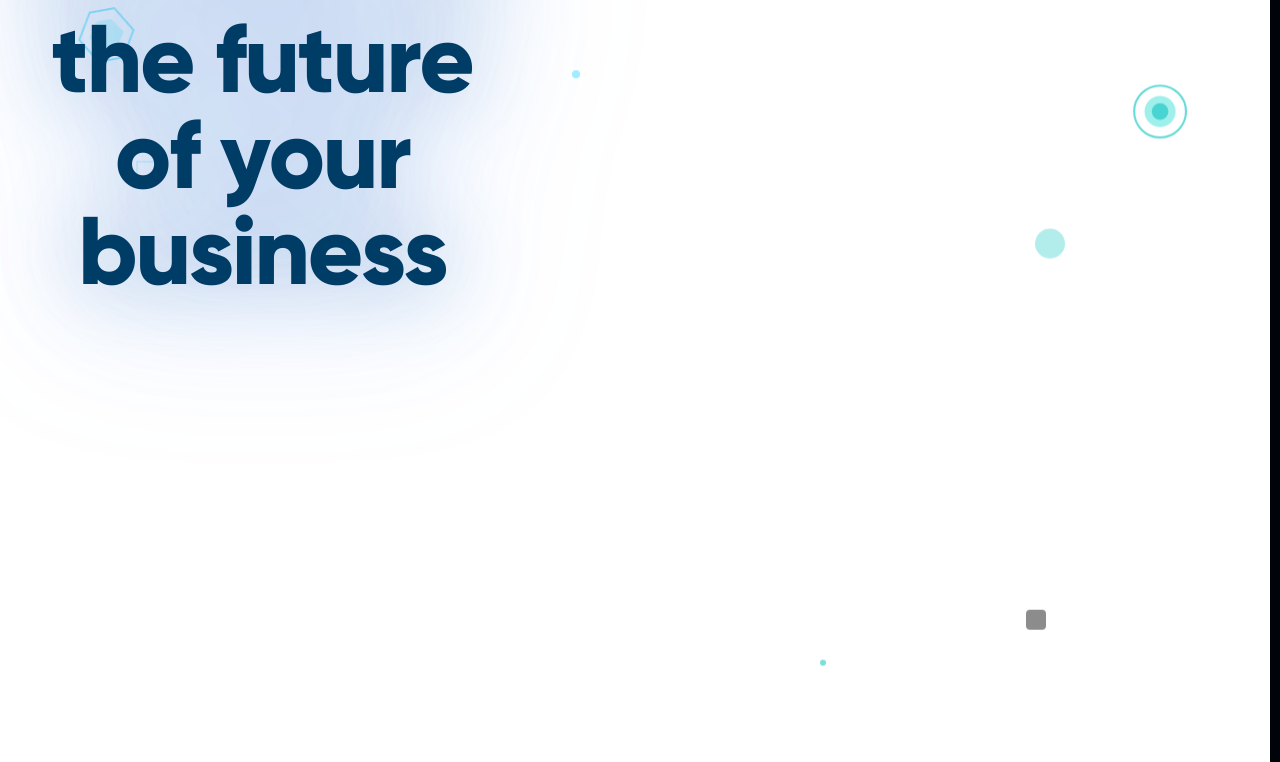
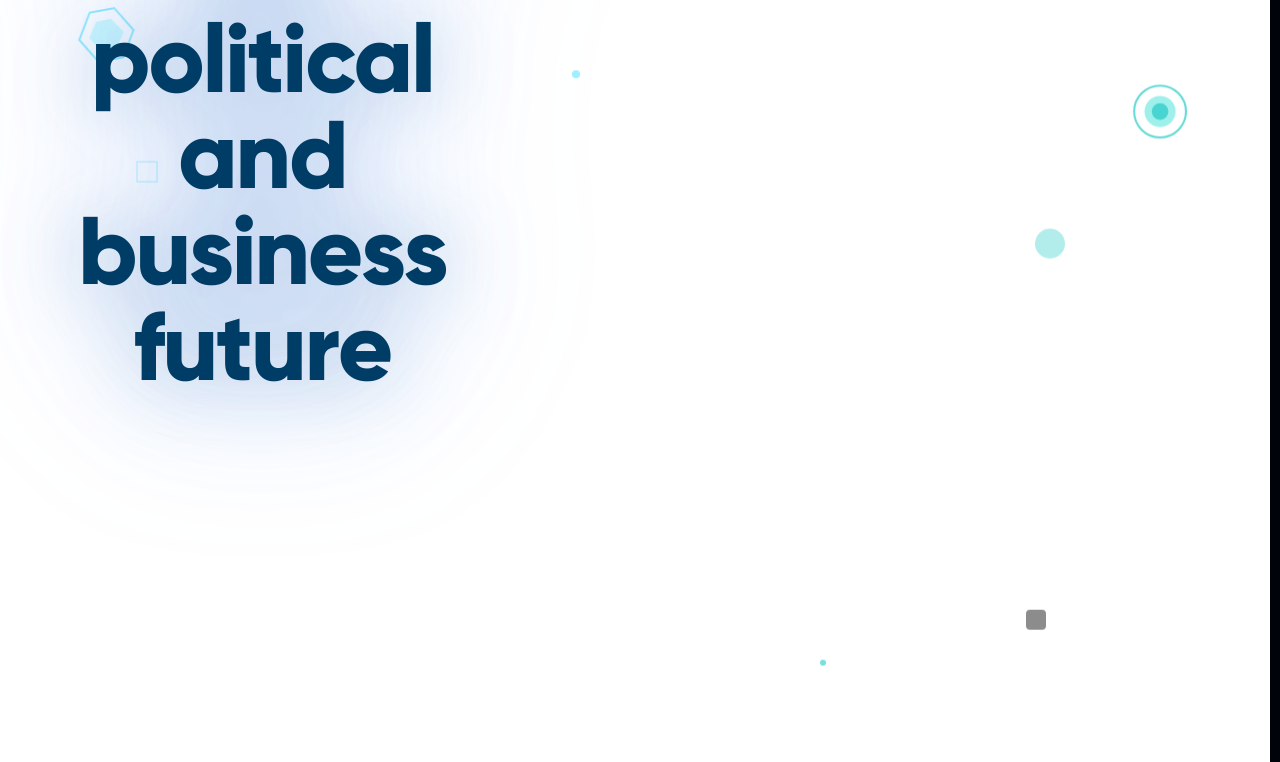
Before and after one commit to lerichardv/gobai-web, a Next.js app: page /en in a window 1280 px wide. Shown: the part 862-1624 px from the top of the page. Built offline with nearby package versions, Linux system fonts and the light colour scheme; no server answers.

Commit message:
cambio de frase

```diff
--- a/messages/en.json
+++ b/messages/en.json
@@ -173,7 +173,7 @@
     "badge": "Strategic Alliance"
   },
   "Services": {
-    "phrase": "Innovation that transforms the future of your business",
+    "phrase": "Innovation that transforms the political and business future",
     "title": "Our Specialized Services",
     "subtitle": "Discover the full range of solutions that GOBAI has for you. From customized strategies to advanced analysis tools, choose what your project needs to make an impact.",
     "service1Title": "Disruptive Campaigns with AI",
--- a/messages/es.json
+++ b/messages/es.json
@@ -178,7 +178,7 @@
     "badge": "Alianza Estratégica"
   },
   "Services": {
-    "phrase": "Innovación que transforma el futuro de tu negocio",
+    "phrase": "Innovación que transforma el futuro político y empresarial",
     "title": "Nuestros Servicios Especializados",
     "subtitle": "Descubre la gama completa de soluciones que GOBAI tiene para ti. Desde estrategias personalizadas hasta herramientas de análisis avanzado, elige lo que tu proyecto necesita para impactar.",
     "service1Title": "Campañas Disruptivas con AI",
--- a/src/components/sections/ServicesSection.tsx
+++ b/src/components/sections/ServicesSection.tsx
@@ -253,7 +253,7 @@ export default function ServicesSection() {
 			</div>
 
 			{/* Main Content */}
-			<div className="relative z-10 max-w-7xl mx-auto px-6 lg:px-8">
+			<div className="relative z-10 max-w-8xl mx-auto px-6 lg:px-8">
 				{/* Animated Phrase Area */}
 				<div id="animated-phrase-container" className="w-full h-[80vh] flex items-center justify-center mb-10 relative">
 					<h1
```
